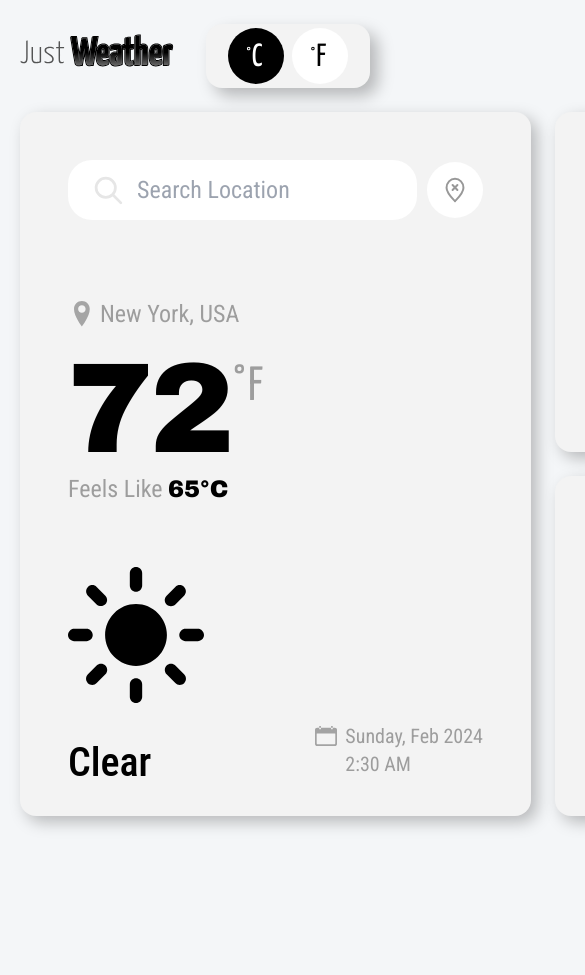
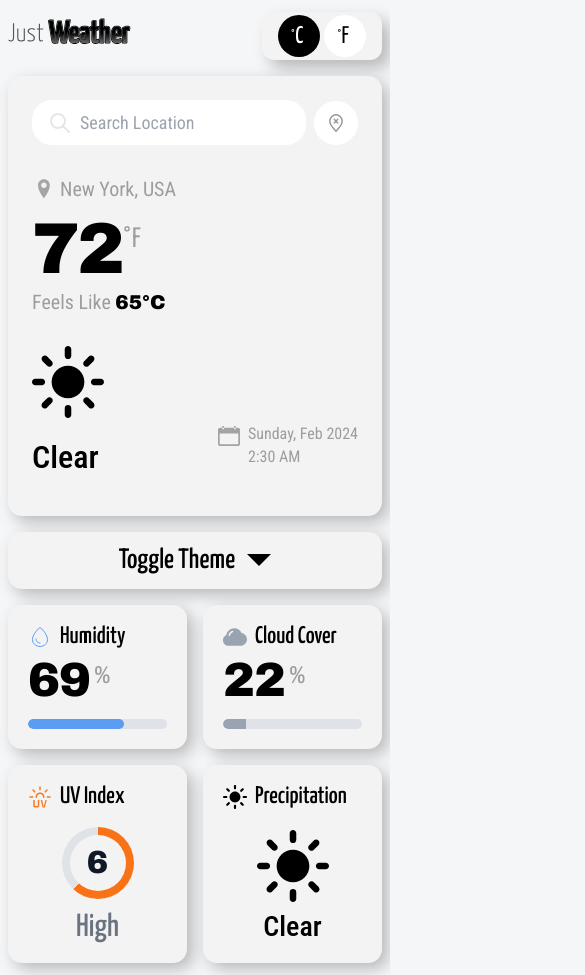
Before and after one commit to munna-68/JustWeather, a website built with webpack: page src/template.html in a window 390 px wide. Shown: the top 975 px of the page, 585 px wide, since content can reach past the window. Before the commit the page ends 844 px from the top, so only its background shows below. Built offline with nearby package versions, Linux system fonts and the light colour scheme; files whose address does not match are found by name.

Commit message:
making the webapp responsive for mobile use this was way complex then i though tbh

```diff
--- a/src/index.js
+++ b/src/index.js
@@ -2,3 +2,15 @@ import "./styles/style.css";
 import { print } from "./js/module";
 
 console.log(print);
+
+// Theme toggle card expand/collapse
+document.addEventListener("DOMContentLoaded", () => {
+  const themeCard = document.querySelector(".theme-toggle-card");
+  const cardHeader = themeCard?.querySelector(".card-header");
+
+  if (cardHeader && themeCard) {
+    cardHeader.addEventListener("click", () => {
+      themeCard.classList.toggle("expanded");
+    });
+  }
+});
--- a/src/styles/style.css
+++ b/src/styles/style.css
@@ -447,11 +447,28 @@ body {
 
 .theme-toggle-card {
   padding: 20px;
+  cursor: pointer;
+  transition: all 0.3s ease;
 }
 
 .theme-toggle-card .card-header {
   justify-content: center;
+  margin-bottom: 0;
+  gap: 12px;
+}
+
+.theme-toggle-card .card-content {
+  max-height: 0;
+  overflow: hidden;
+  transition: max-height 0.3s ease;
+}
+
+.theme-toggle-card.expanded .card-header {
   margin-bottom: 16px;
+}
+
+.theme-toggle-card.expanded .card-content {
+  max-height: 100px;
 }
 
 .theme-switch-container {
@@ -561,3 +578,266 @@ body {
   font-style: normal;
   font-weight: 500;
 }
+
+.icon-dropdown {
+  width: 28px;
+  height: 28px;
+  cursor: pointer;
+  transition: transform 0.3s ease;
+}
+
+.theme-toggle-card.expanded .icon-dropdown {
+  transform: rotate(180deg);
+}
+
+@media (max-width: 768px) {
+  .dashboard-container {
+    padding: 16px 12px;
+    gap: 16px;
+  }
+
+  .logo-container .site-logo {
+    height: 32px;
+  }
+
+  .unit-toggle-container {
+    height: 48px;
+    width: 120px;
+    gap: 4px;
+    border-radius: 12px;
+    padding: 3px;
+  }
+
+  .unit-btn {
+    width: 42px;
+    height: 42px;
+  }
+
+  .unit-label {
+    font-size: 24px;
+  }
+
+  .weather-grid {
+    display: grid;
+    grid-template-columns: 1fr 1fr;
+    grid-template-rows: auto auto auto auto;
+    height: auto;
+    gap: 16px;
+  }
+
+  .card {
+    border-radius: 14px;
+    padding: 20px;
+    box-shadow: var(--shadow-sm);
+  }
+
+  .main-weather-card {
+    grid-column: 1 / -1;
+    grid-row: auto;
+    padding: 24px;
+    order: 1;
+  }
+
+  .theme-toggle-card {
+    grid-column: 1 / -1;
+    grid-row: auto;
+    padding: 14px 24px;
+    align-items: stretch;
+    order: 2;
+  }
+
+  .humidity-card {
+    grid-column: 1 / 2;
+    grid-row: auto;
+    order: 3;
+  }
+
+  .cloud-cover-card {
+    grid-column: 2 / 3;
+    grid-row: auto;
+    order: 4;
+  }
+
+  .uv-index-card {
+    grid-column: 1 / 2;
+    grid-row: auto;
+    order: 5;
+  }
+
+  .precipitation-card {
+    grid-column: 2 / 3;
+    grid-row: auto;
+    order: 6;
+  }
+
+  .search-wrapper {
+    margin-bottom: 32px;
+    gap: 8px;
+  }
+
+  .search-container {
+    padding: 6px 16px;
+    border-radius: 20px;
+  }
+
+  .icon-search {
+    width: 24px;
+    height: 24px;
+  }
+
+  .search-input {
+    font-size: 18px;
+    padding: 6px 8px;
+  }
+
+  .location-btn {
+    width: 44px;
+    height: 44px;
+  }
+
+  .icon-location-target {
+    width: 22px;
+    height: 22px;
+  }
+
+  .current-location {
+    margin-bottom: 16px;
+  }
+
+  .location-name {
+    font-size: 20px;
+  }
+
+  .icon-pin {
+    width: 12px;
+    height: 20px;
+  }
+
+  .temp-value {
+    font-size: 96px;
+    letter-spacing: -3px;
+  }
+
+  .temp-unit {
+    font-size: 36px;
+    margin-top: 8px;
+  }
+
+  .feels-like {
+    font-size: 20px;
+    margin-bottom: 32px;
+  }
+
+  .feels-like-value {
+    font-size: 20px;
+  }
+
+  .current-condition {
+    margin-bottom: 16px;
+  }
+
+  .icon-condition-large {
+    width: 96px;
+    height: 96px;
+  }
+
+  .current-condition-wrapper {
+    gap: 20px;
+  }
+
+  .condition-name {
+    font-size: 32px;
+  }
+
+  .datetime-info .date-text,
+  .datetime-info .time-text {
+    font-size: 16px;
+  }
+
+  .theme-toggle-card .card-title {
+    font-size: 28px;
+  }
+
+  .card-header {
+    margin-bottom: 12px;
+  }
+
+  .card-header img {
+    width: 24px;
+    height: 24px;
+  }
+
+  .card-title {
+    font-size: 24px;
+  }
+
+  .metric-value {
+    font-size: 64px;
+    letter-spacing: -1px;
+  }
+
+  .metric-unit {
+    font-size: 32px;
+    margin-top: 4px;
+  }
+
+  .metric-display {
+    margin-bottom: 20px;
+  }
+
+  .uv-content {
+    flex-direction: column;
+    align-items: center;
+    gap: 12px;
+  }
+
+  .uv-ring-container {
+    width: 72px;
+    height: 72px;
+  }
+
+  .uv-value {
+    font-size: 32px;
+  }
+
+  .uv-status {
+    font-size: 32px;
+  }
+
+  .icon-precipitation-large {
+    width: 72px;
+    height: 72px;
+    margin-bottom: 8px;
+  }
+
+  .precipitation-status {
+    font-size: 28px;
+  }
+}
+
+@media (max-width: 400px) {
+  .dashboard-container {
+    padding: 12px 8px;
+  }
+
+  .temp-value {
+    font-size: 72px;
+  }
+
+  .temp-unit {
+    font-size: 28px;
+  }
+
+  .metric-value {
+    font-size: 48px;
+  }
+
+  .metric-unit {
+    font-size: 24px;
+  }
+
+  .icon-condition-large {
+    width: 72px;
+    height: 72px;
+  }
+}
--- a/src/template.html
+++ b/src/template.html
@@ -118,6 +118,11 @@
         <article class="card theme-toggle-card">
           <header class="card-header">
             <h3 class="card-title">Toggle Theme</h3>
+            <img
+              src="./icons/dropdown-icon.svg"
+              alt="Dropdown"
+              class="icon-dropdown"
+            />
           </header>
           <div class="card-content">
             <div class="theme-switch-container">
```
Also changed, not shown: src/icons/dropdown-icon.svg (added).
